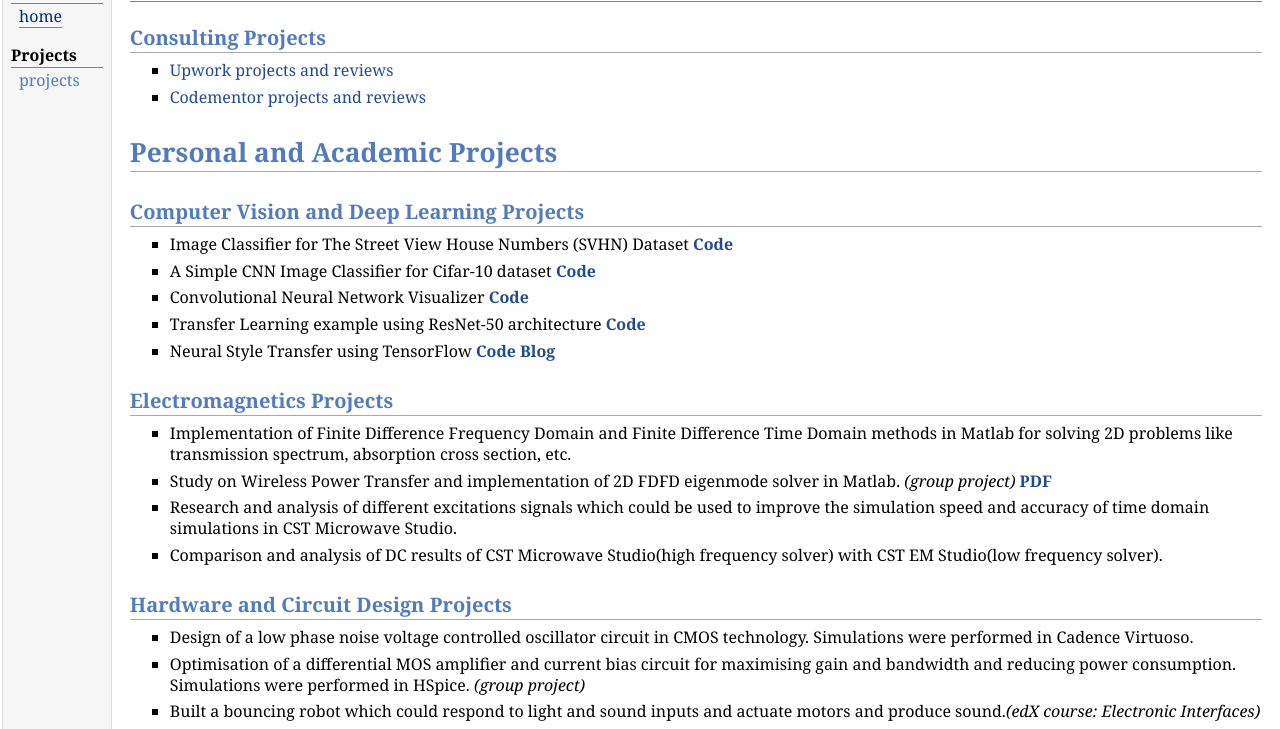
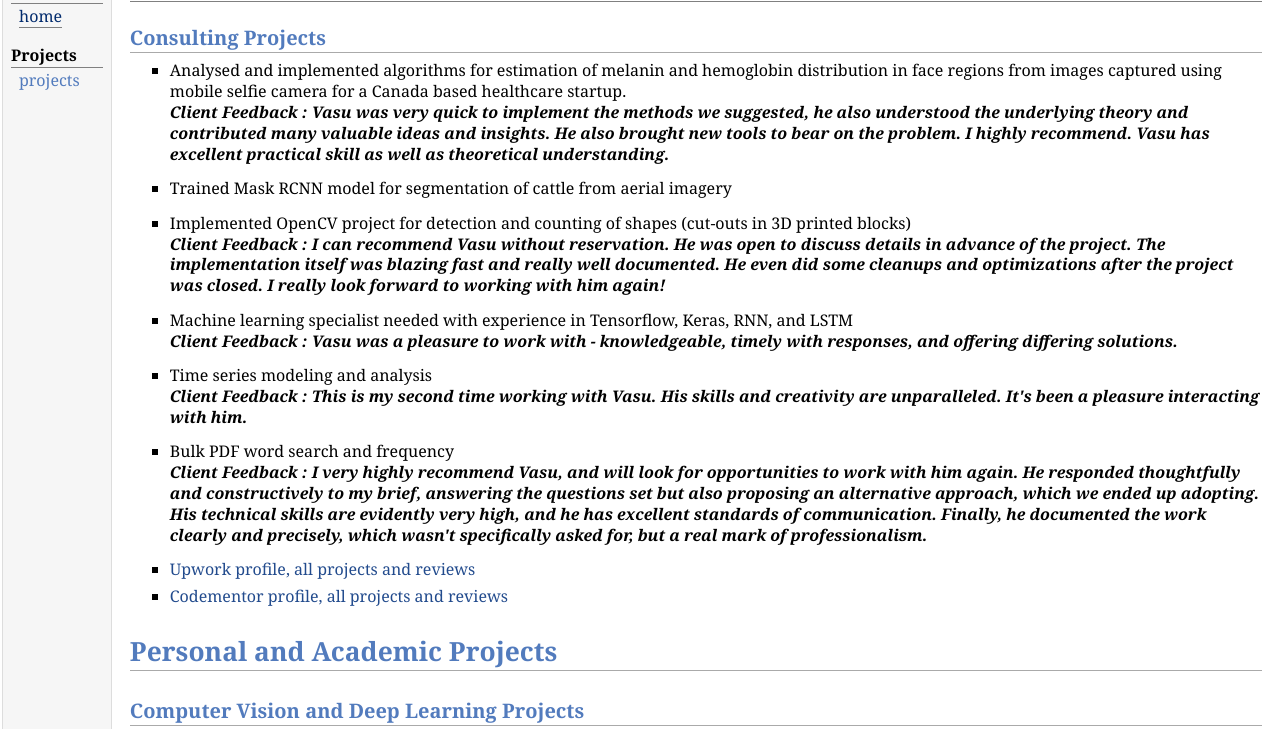
Before and after one commit to vasugupta9/vasugupta9.github.io, a plain HTML site: page projects.html in a window 1280 px wide. Shown: the part 48-777 px from the top of the page. Drawn offline with Linux system fonts and the light colour scheme.

Commit message:
added consulting projects

```diff
--- a/projects.html
+++ b/projects.html
@@ -22,9 +22,40 @@
 </div>
 <h2>Consulting Projects </h2>
 <ul>
-<li><p><a href="https://www.upwork.com/freelancers/gvasu">Upwork projects and reviews</a> </p>
+<li><p>Analysed and implemented algorithms for estimation of melanin and hemoglobin distribution in face regions from
+images captured using mobile selfie camera for a Canada based healthcare startup. <br />
+<b><i>Client Feedback : Vasu was very quick to implement the methods we suggested, he also understood the underlying theory and contributed many valuable ideas and insights. He also brought new tools to bear on the problem. I highly recommend. Vasu has excellent practical skill as well as theoretical understanding.</i></b></p>
 </li>
-<li><p><a href="http://codementor.io/@vasugupta9">Codementor projects and reviews</a> </p>
+</ul>
+<ul>
+<li><p>Trained Mask RCNN model for segmentation of cattle from aerial imagery</p>
+</li>
+</ul>
+<ul>
+<li><p>Implemented OpenCV project for detection and counting of shapes (cut-outs in 3D printed blocks) <br />
+<b><i>Client Feedback : I can recommend Vasu without reservation. He was open to discuss details in advance of the project. The implementation itself was blazing fast and really well documented.
+He even did some cleanups and optimizations after the project was closed. I really look forward to working with him again! </i></b></p>
+</li>
+</ul>
+<ul>
+<li><p>Machine learning specialist needed with experience in Tensorflow, Keras, RNN, and LSTM <br />
+<b><i>Client Feedback : Vasu was a pleasure to work with - knowledgeable, timely with responses, and offering differing solutions. </i></b></p>
+</li>
+</ul>
+<ul>
+<li><p>Time series modeling and analysis <br />
+<b><i>Client Feedback : This is my second time working with Vasu. His skills and creativity are unparalleled. It's been a pleasure interacting with him. </i></b></p>
+</li>
+</ul>
+<ul>
+<li><p>Bulk PDF word search and frequency <br />
+<b><i>Client Feedback : I very highly recommend Vasu, and will look for opportunities to work with him again. He responded thoughtfully and constructively to my brief, answering the questions set but also proposing an alternative approach, which we ended up adopting. His technical skills are evidently very high, and he has excellent standards of communication. Finally, he documented the work clearly and precisely, which wasn't specifically asked for, but a real mark of professionalism. </b></i></p>
+</li>
+</ul>
+<ul>
+<li><p><a href="https://www.upwork.com/freelancers/gvasu">Upwork profile, all projects and reviews</a> </p>
+</li>
+<li><p><a href="http://codementor.io/@vasugupta9">Codementor profile, all projects and reviews</a> </p>
 </li>
 </ul>
 <h1>Personal and Academic Projects</h1>
@@ -81,7 +112,7 @@ environment, CSI at receiver and transmitter, MIMO systems, etc. <a href="Survey
 </ul>
 <div id="footer">
 <div id="footer-text">
-Page generated 2021-08-28 18:01:51 India Standard Time, by <a href="http://jemdoc.jaboc.net/">jemdoc</a>.
+Page generated 2021-08-31 23:34:54 India Standard Time, by <a href="http://jemdoc.jaboc.net/">jemdoc</a>.
 (<a href="projects.jemdoc">source</a>)
 </div>
 </div>
```
Also changed, not shown: 1 other file.
